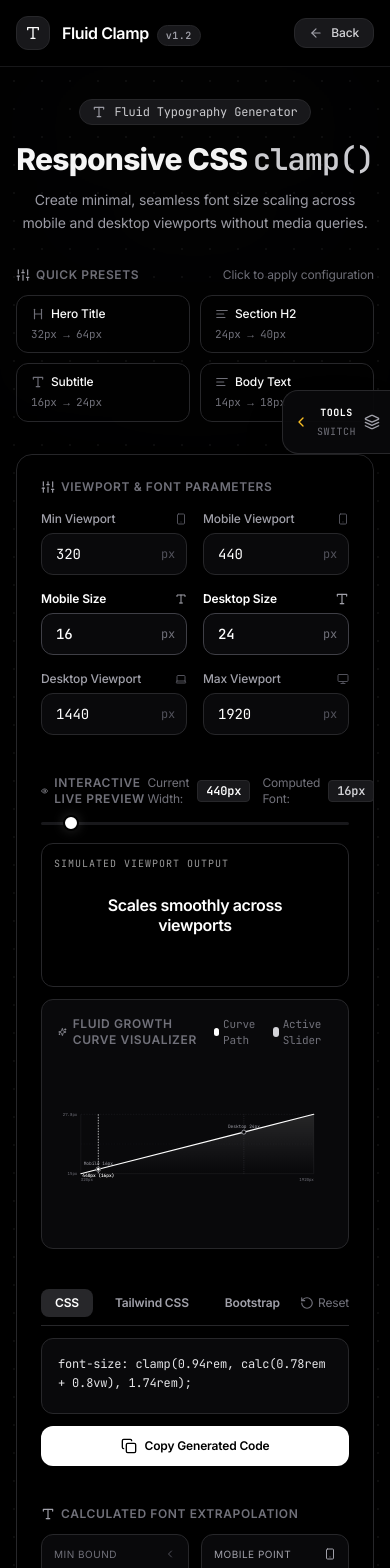
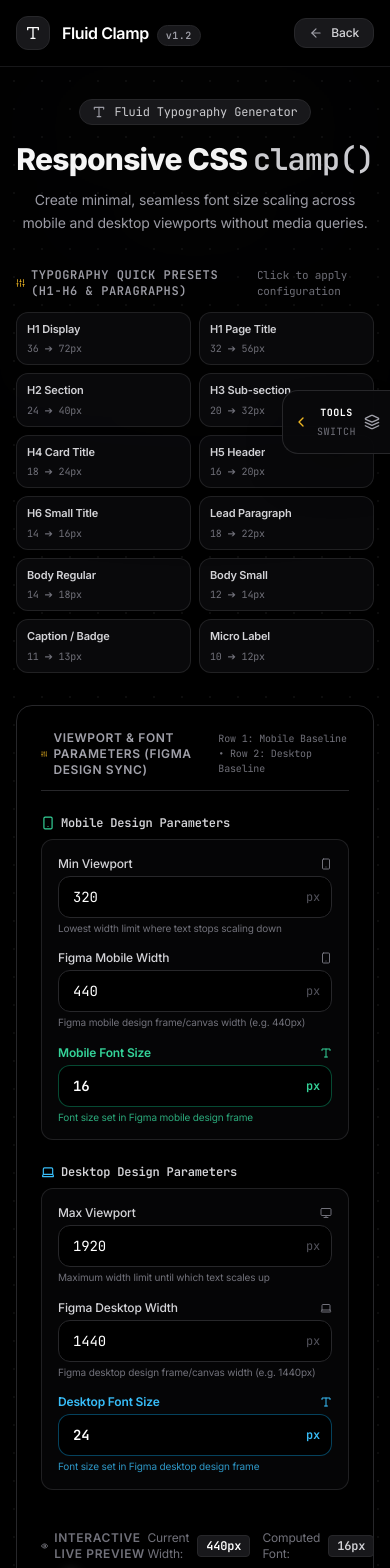
Before and after one commit to MAITREYY/DevLounge, a React (Vite) app: page /fluidclamp in a window 390 px wide. Shown: the top 1568 px of the page. Built offline with nearby package versions, Linux system fonts and the light colour scheme.

Commit message:
feat: add FluidClampTool component for responsive typography calculation and accessibility auditing

```diff
--- a/src/components/tools/FluidClampTool.jsx
+++ b/src/components/tools/FluidClampTool.jsx
@@ -95,24 +95,24 @@ export default function FluidClampTool() {
 
   // Presets
   const applyPreset = (presetKey) => {
-    if (presetKey === 'hero') {
-      setMobileFont(32);
-      setDesktopFont(64);
-      setMobileW(440);
-      setDesktopW(1440);
-    } else if (presetKey === 'h2') {
-      setMobileFont(24);
-      setDesktopFont(40);
-      setMobileW(440);
-      setDesktopW(1440);
-    } else if (presetKey === 'sub') {
-      setMobileFont(16);
-      setDesktopFont(24);
-      setMobileW(440);
-      setDesktopW(1440);
-    } else if (presetKey === 'body') {
-      setMobileFont(14);
-      setDesktopFont(18);
+    const presetMap = {
+      'h1-display': { mobF: 36, deskF: 72 },
+      'h1': { mobF: 32, deskF: 56 },
+      'h2': { mobF: 24, deskF: 40 },
+      'h3': { mobF: 20, deskF: 32 },
+      'h4': { mobF: 18, deskF: 24 },
+      'h5': { mobF: 16, deskF: 20 },
+      'h6': { mobF: 14, deskF: 16 },
+      'lead': { mobF: 18, deskF: 22 },
+      'body': { mobF: 14, deskF: 18 },
+      'small': { mobF: 12, deskF: 14 },
+      'caption': { mobF: 11, deskF: 13 },
+      'micro': { mobF: 10, deskF: 12 },
+    };
+
+    if (presetMap[presetKey]) {
+      setMobileFont(presetMap[presetKey].mobF);
+      setDesktopFont(presetMap[presetKey].deskF);
       setMobileW(440);
       setDesktopW(1440);
     }
@@ -315,104 +315,109 @@ export default function FluidClampTool() {
       {/* Quick Presets Bar */}
       <section className="mb-6 space-y-3">
         <div className="flex items-center justify-between">
-          <span className="text-xs font-semibold uppercase tracking-wider text-zinc-500 flex items-center gap-1.5">
-            <Sliders className="w-3.5 h-3.5 text-zinc-400" /> Quick Presets
+          <span className="text-xs font-semibold uppercase tracking-wider text-zinc-400 flex items-center gap-1.5 font-mono">
+            <Sliders className="w-3.5 h-3.5 text-amber-400" /> Typography Quick Presets (H1-H6 & Paragraphs)
           </span>
-          <span className="text-xs text-zinc-500">Click to apply configuration</span>
+          <span className="text-[11px] text-zinc-500 font-mono">Click to apply configuration</span>
         </div>
 
-        <div className="grid grid-cols-2 sm:grid-cols-4 gap-2.5">
+        <div className="grid grid-cols-2 sm:grid-cols-4 md:grid-cols-6 gap-2">
+          {[
+            { id: 'h1-display', label: 'H1 Display', range: '36 ➔ 72px', isHead: true },
+            { id: 'h1', label: 'H1 Page Title', range: '32 ➔ 56px', isHead: true },
+            { id: 'h2', label: 'H2 Section', range: '24 ➔ 40px', isHead: true },
+            { id: 'h3', label: 'H3 Sub-section', range: '20 ➔ 32px', isHead: true },
+            { id: 'h4', label: 'H4 Card Title', range: '18 ➔ 24px', isHead: true },
+            { id: 'h5', label: 'H5 Header', range: '16 ➔ 20px', isHead: true },
+            { id: 'h6', label: 'H6 Small Title', range: '14 ➔ 16px', isHead: true },
+            { id: 'lead', label: 'Lead Paragraph', range: '18 ➔ 22px', isHead: false },
+            { id: 'body', label: 'Body Regular', range: '14 ➔ 18px', isHead: false },
+            { id: 'small', label: 'Body Small', range: '12 ➔ 14px', isHead: false },
+            { id: 'caption', label: 'Caption / Badge', range: '11 ➔ 13px', isHead: false },
+            { id: 'micro', label: 'Micro Label', range: '10 ➔ 12px', isHead: false },
+          ].map((preset) => (
             <button
+              key={preset.id}
               type="button"
-            onClick={() => applyPreset('hero')}
-            className="preset-btn px-3.5 py-2.5 rounded-xl bg-black hover:bg-zinc-900 border border-zinc-800 text-left transition-all hover:border-zinc-700 group"
+              onClick={() => applyPreset(preset.id)}
+              className="px-2.5 py-2 rounded-xl bg-zinc-950 hover:bg-zinc-900 border border-zinc-800/80 hover:border-amber-500/40 text-left transition-all group flex flex-col justify-between"
             >
-            <div className="flex items-center justify-between text-xs font-medium text-white group-hover:text-zinc-200">
-              <span className="flex items-center gap-1.5"><Heading className="w-3.5 h-3.5 text-zinc-500" /> Hero Title</span>
+              <div className="flex items-center justify-between text-[11px] font-semibold text-zinc-300 group-hover:text-amber-200">
+                <span className="truncate">{preset.label}</span>
               </div>
-            <div className="text-[11px] mono text-zinc-500 mt-1">32px &rarr; 64px</div>
+              <div className="text-[10px] font-mono text-zinc-500 group-hover:text-zinc-400 mt-1">
+                {preset.range}
+              </div>
             </button>
-
-          <button
-            type="button"
-            onClick={() => applyPreset('h2')}
-            className="preset-btn px-3.5 py-2.5 rounded-xl bg-black hover:bg-zinc-900 border border-zinc-800 text-left transition-all hover:border-zinc-700 group"
-          >
-            <div className="flex items-center justify-between text-xs font-medium text-white group-hover:text-zinc-200">
-              <span className="flex items-center gap-1.5"><AlignLeft className="w-3.5 h-3.5 text-zinc-500" /> Section H2</span>
-            </div>
-            <div className="text-[11px] mono text-zinc-500 mt-1">24px &rarr; 40px</div>
-          </button>
-
-          <button
-            type="button"
-            onClick={() => applyPreset('sub')}
-            className="preset-btn px-3.5 py-2.5 rounded-xl bg-black hover:bg-zinc-900 border border-zinc-800 text-left transition-all hover:border-zinc-700 group"
-          >
-            <div className="flex items-center justify-between text-xs font-medium text-white group-hover:text-zinc-200">
-              <span className="flex items-center gap-1.5"><Type className="w-3.5 h-3.5 text-zinc-500" /> Subtitle</span>
-            </div>
-            <div className="text-[11px] mono text-zinc-500 mt-1">16px &rarr; 24px</div>
-          </button>
-
-          <button
-            type="button"
-            onClick={() => applyPreset('body')}
-            className="preset-btn px-3.5 py-2.5 rounded-xl bg-black hover:bg-zinc-900 border border-zinc-800 text-left transition-all hover:border-zinc-700 group"
-          >
-            <div className="flex items-center justify-between text-xs font-medium text-white group-hover:text-zinc-200">
-              <span className="flex items-center gap-1.5"><AlignLeft className="w-3.5 h-3.5 text-zinc-500" /> Body Text</span>
-            </div>
-            <div className="text-[11px] mono text-zinc-500 mt-1">14px &rarr; 18px</div>
-          </button>
+          ))}
         </div>
       </section>
 
       {/* Main Card Container */}
       <div className="bg-black border border-zinc-800 rounded-2xl p-6 sm:p-8 space-y-8 shadow-xl">
         {/* Viewport & Font Parameters Input Grid */}
+        <div className="space-y-6">
+          <div className="flex items-center justify-between border-b border-zinc-800 pb-3">
+            <h2 className="text-xs font-semibold uppercase tracking-wider text-zinc-400 flex items-center gap-1.5">
+              <Sliders className="w-3.5 h-3.5 text-amber-400" /> Viewport & Font Parameters (Figma Design Sync)
+            </h2>
+            <span className="text-[10px] font-mono text-zinc-500">
+              Row 1: Mobile Baseline • Row 2: Desktop Baseline
+            </span>
+          </div>
+
+          {/* ROW 1: MOBILE PARAMETERS */}
+          <div className="space-y-2">
+            <div className="flex items-center gap-1.5 text-xs font-semibold text-zinc-300 font-mono">
+              <Smartphone className="w-3.5 h-3.5 text-emerald-400" />
+              <span>Mobile Design Parameters</span>
+            </div>
+            <div className="grid grid-cols-1 sm:grid-cols-3 gap-4 bg-zinc-950/60 p-4 rounded-xl border border-zinc-800/80">
+              {/* 1. Min Viewport */}
               <div>
-          <h2 className="text-xs font-semibold uppercase tracking-wider text-zinc-500 mb-4 flex items-center gap-1.5">
-            <Sliders className="w-3.5 h-3.5 text-zinc-400" /> Viewport & Font Parameters
-          </h2>
-
-          <div className="grid grid-cols-2 sm:grid-cols-3 gap-4">
-            <div>
-              <label className="block text-xs font-medium text-zinc-400 mb-1.5 flex items-center justify-between">
+                <label className="block text-xs font-medium text-zinc-300 mb-1 flex items-center justify-between">
                   <span>Min Viewport</span>
-                <Smartphone className="w-3 h-3 text-zinc-600" />
+                  <Smartphone className="w-3 h-3 text-zinc-500" />
                 </label>
                 <div className="relative">
                   <input
                     type="number"
                     value={minW}
                     onChange={(e) => setMinW(e.target.value)}
-                  className="mono w-full bg-zinc-950 border border-zinc-800 focus:border-zinc-500 rounded-xl px-3.5 py-2.5 text-sm text-white focus:outline-none"
+                    className="mono w-full bg-black border border-zinc-800 focus:border-emerald-500/80 rounded-xl px-3.5 py-2.5 text-sm text-white focus:outline-none transition-colors"
                   />
                   <span className="absolute right-3 top-1/2 -translate-y-1/2 text-zinc-600 text-xs mono">px</span>
                 </div>
+                <p className="text-[10px] text-zinc-500 mt-1 leading-tight">
+                  Lowest width limit where text stops scaling down
+                </p>
               </div>
 
+              {/* 2. Figma Mobile Viewport Width */}
               <div>
-              <label className="block text-xs font-medium text-zinc-400 mb-1.5 flex items-center justify-between">
-                <span>Mobile Viewport</span>
-                <Smartphone className="w-3 h-3 text-zinc-600" />
+                <label className="block text-xs font-medium text-zinc-300 mb-1 flex items-center justify-between">
+                  <span>Figma Mobile Width</span>
+                  <Smartphone className="w-3 h-3 text-zinc-500" />
                 </label>
                 <div className="relative">
                   <input
                     type="number"
                     value={mobileW}
                     onChange={(e) => setMobileW(e.target.value)}
-                  className="mono w-full bg-zinc-950 border border-zinc-800 focus:border-zinc-500 rounded-xl px-3.5 py-2.5 text-sm text-white focus:outline-none"
+                    className="mono w-full bg-black border border-zinc-800 focus:border-emerald-500/80 rounded-xl px-3.5 py-2.5 text-sm text-white focus:outline-none transition-colors"
                   />
                   <span className="absolute right-3 top-1/2 -translate-y-1/2 text-zinc-600 text-xs mono">px</span>
                 </div>
+                <p className="text-[10px] text-zinc-500 mt-1 leading-tight">
+                  Figma mobile design frame/canvas width (e.g. 440px)
+                </p>
               </div>
 
+              {/* 3. Figma Mobile Font Size */}
               <div>
-              <label className="block text-xs font-semibold text-white mb-1.5 flex items-center justify-between">
-                <span>Mobile Size</span>
-                <Type className="w-3 h-3 text-zinc-400" />
+                <label className="block text-xs font-semibold text-emerald-400 mb-1 flex items-center justify-between">
+                  <span>Mobile Font Size</span>
+                  <Type className="w-3 h-3 text-emerald-400" />
                 </label>
                 <div className="relative">
                   <input
@@ -420,16 +425,69 @@ export default function FluidClampTool() {
                     step="0.1"
                     value={mobileFont}
                     onChange={(e) => setMobileFont(e.target.value)}
-                  className="mono w-full bg-zinc-950 border border-zinc-700 focus:border-zinc-400 rounded-xl px-3.5 py-2.5 text-sm font-medium text-white focus:outline-none"
+                    className="mono w-full bg-black border border-emerald-500/40 focus:border-emerald-400 rounded-xl px-3.5 py-2.5 text-sm font-semibold text-white focus:outline-none transition-colors"
                   />
-                <span className="absolute right-3 top-1/2 -translate-y-1/2 text-zinc-500 text-xs mono">px</span>
+                  <span className="absolute right-3 top-1/2 -translate-y-1/2 text-emerald-400 text-xs mono font-semibold">px</span>
+                </div>
+                <p className="text-[10px] text-emerald-400/80 mt-1 leading-tight">
+                  Font size set in Figma mobile design frame
+                </p>
+              </div>
             </div>
           </div>
 
+          {/* ROW 2: DESKTOP PARAMETERS */}
+          <div className="space-y-2">
+            <div className="flex items-center gap-1.5 text-xs font-semibold text-zinc-300 font-mono">
+              <Laptop className="w-3.5 h-3.5 text-sky-400" />
+              <span>Desktop Design Parameters</span>
+            </div>
+            <div className="grid grid-cols-1 sm:grid-cols-3 gap-4 bg-zinc-950/60 p-4 rounded-xl border border-zinc-800/80">
+              {/* 4. Max Viewport */}
               <div>
-              <label className="block text-xs font-semibold text-white mb-1.5 flex items-center justify-between">
-                <span>Desktop Size</span>
-                <Type className="w-3.5 h-3.5 text-zinc-400" />
+                <label className="block text-xs font-medium text-zinc-300 mb-1 flex items-center justify-between">
+                  <span>Max Viewport</span>
+                  <Monitor className="w-3 h-3 text-zinc-500" />
+                </label>
+                <div className="relative">
+                  <input
+                    type="number"
+                    value={maxW}
+                    onChange={(e) => setMaxW(e.target.value)}
+                    className="mono w-full bg-black border border-zinc-800 focus:border-sky-500/80 rounded-xl px-3.5 py-2.5 text-sm text-white focus:outline-none transition-colors"
+                  />
+                  <span className="absolute right-3 top-1/2 -translate-y-1/2 text-zinc-600 text-xs mono">px</span>
+                </div>
+                <p className="text-[10px] text-zinc-500 mt-1 leading-tight">
+                  Maximum width limit until which text scales up
+                </p>
+              </div>
+
+              {/* 5. Figma Desktop Viewport Width */}
+              <div>
+                <label className="block text-xs font-medium text-zinc-300 mb-1 flex items-center justify-between">
+                  <span>Figma Desktop Width</span>
+                  <Laptop className="w-3 h-3 text-zinc-500" />
+                </label>
+                <div className="relative">
+                  <input
+                    type="number"
+                    value={desktopW}
+                    onChange={(e) => setDesktopW(e.target.value)}
+                    className="mono w-full bg-black border border-zinc-800 focus:border-sky-500/80 rounded-xl px-3.5 py-2.5 text-sm text-white focus:outline-none transition-colors"
+                  />
+                  <span className="absolute right-3 top-1/2 -translate-y-1/2 text-zinc-600 text-xs mono">px</span>
+                </div>
+                <p className="text-[10px] text-zinc-500 mt-1 leading-tight">
+                  Figma desktop design frame/canvas width (e.g. 1440px)
+                </p>
+              </div>
+
+              {/* 6. Figma Desktop Font Size */}
+              <div>
+                <label className="block text-xs font-semibold text-sky-400 mb-1 flex items-center justify-between">
+                  <span>Desktop Font Size</span>
+                  <Type className="w-3 h-3 text-sky-400" />
                 </label>
                 <div className="relative">
                   <input
@@ -437,41 +495,13 @@ export default function FluidClampTool() {
                     step="0.1"
                     value={desktopFont}
                     onChange={(e) => setDesktopFont(e.target.value)}
-                  className="mono w-full bg-zinc-950 border border-zinc-700 focus:border-zinc-400 rounded-xl px-3.5 py-2.5 text-sm font-medium text-white focus:outline-none"
+                    className="mono w-full bg-black border border-sky-500/40 focus:border-sky-400 rounded-xl px-3.5 py-2.5 text-sm font-semibold text-white focus:outline-none transition-colors"
                   />
-                <span className="absolute right-3 top-1/2 -translate-y-1/2 text-zinc-500 text-xs mono">px</span>
+                  <span className="absolute right-3 top-1/2 -translate-y-1/2 text-sky-400 text-xs mono font-semibold">px</span>
                 </div>
-            </div>
-
-            <div>
-              <label className="block text-xs font-medium text-zinc-400 mb-1.5 flex items-center justify-between">
-                <span>Desktop Viewport</span>
-                <Laptop className="w-3 h-3 text-zinc-600" />
-              </label>
-              <div className="relative">
-                <input
-                  type="number"
-                  value={desktopW}
-                  onChange={(e) => setDesktopW(e.target.value)}
-                  className="mono w-full bg-zinc-950 border border-zinc-800 focus:border-zinc-500 rounded-xl px-3.5 py-2.5 text-sm text-white focus:outline-none"
-                />
-                <span className="absolute right-3 top-1/2 -translate-y-1/2 text-zinc-600 text-xs mono">px</span>
-              </div>
-            </div>
-
-            <div>
-              <label className="block text-xs font-medium text-zinc-400 mb-1.5 flex items-center justify-between">
-                <span>Max Viewport</span>
-                <Monitor className="w-3 h-3 text-zinc-600" />
-              </label>
-              <div className="relative">
-                <input
-                  type="number"
-                  value={maxW}
-                  onChange={(e) => setMaxW(e.target.value)}
-                  className="mono w-full bg-zinc-950 border border-zinc-800 focus:border-zinc-500 rounded-xl px-3.5 py-2.5 text-sm text-white focus:outline-none"
-                />
-                <span className="absolute right-3 top-1/2 -translate-y-1/2 text-zinc-600 text-xs mono">px</span>
+                <p className="text-[10px] text-sky-400/80 mt-1 leading-tight">
+                  Font size set in Figma desktop design frame
+                </p>
               </div>
             </div>
           </div>
```
Lines whose indentation alone changed are shown as unchanged.
